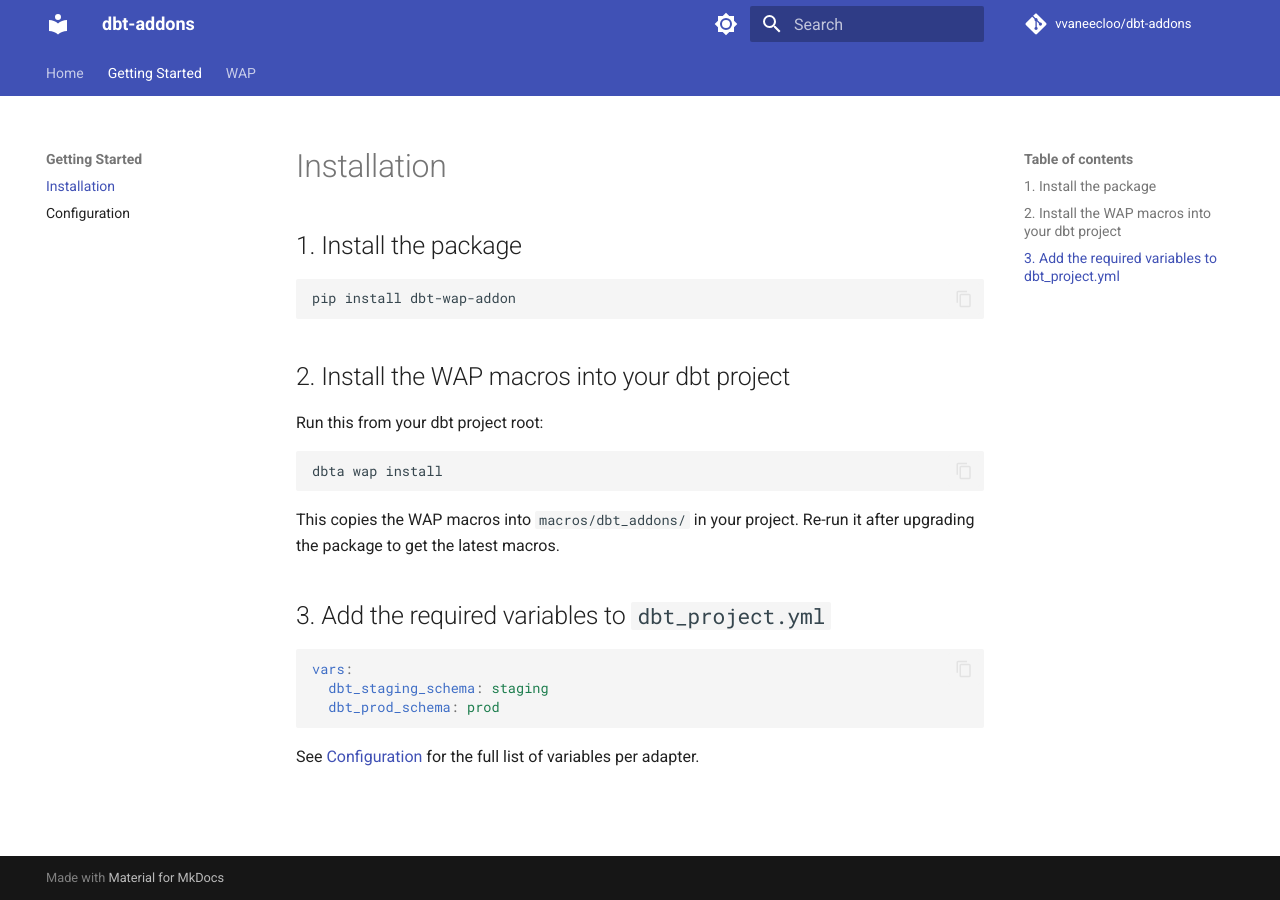
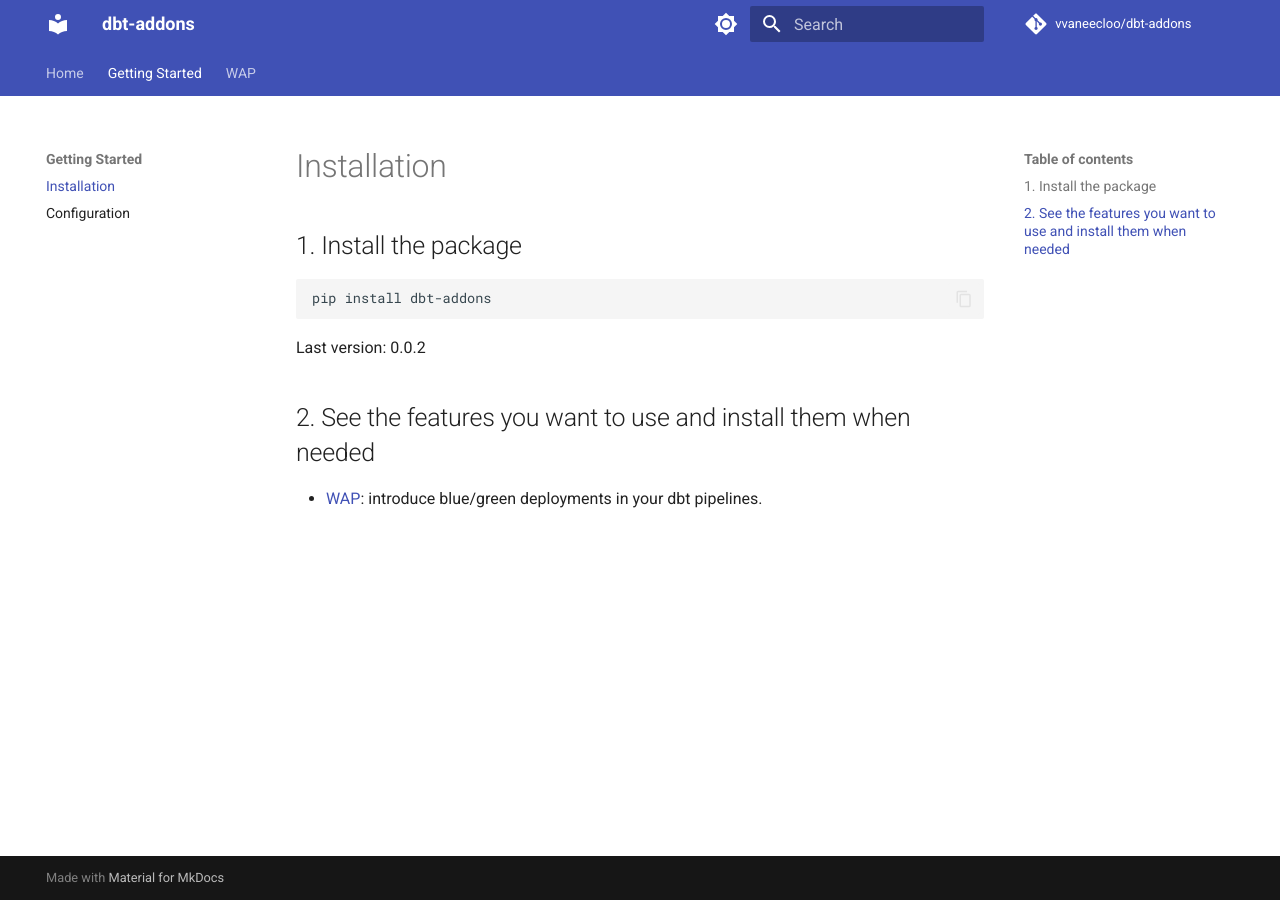
Before and after one commit to vvaneecloo/dbt-addons, an MkDocs documentation site: the page built from docs/installation.md, in a window 1280 px wide. Built offline with MkDocs 1.6.1 and Material for MkDocs 9.7.7, drawn with Linux system fonts in a browser that asks for light colours; comment, search, counter and statistics services are not loaded.

Commit message:
chore: update documentation

````diff
--- a/docs/installation.md
+++ b/docs/installation.md
@@ -3,25 +3,11 @@
 ## 1. Install the package
 
 ```bash
-pip install dbt-wap-addon
+pip install dbt-addons
 ```
 
-## 2. Install the WAP macros into your dbt project
+Last version: 0.0.2
 
-Run this from your dbt project root:
+## 2. See the features you want to use and install them when needed
 
-```bash
-dbta wap install
-```
-
-This copies the WAP macros into `macros/dbt_addons/` in your project. Re-run it after upgrading the package to get the latest macros.
-
-## 3. Add the required variables to `dbt_project.yml`
-
-```yaml
-vars:
-  dbt_staging_schema: staging
-  dbt_prod_schema: prod
-```
-
-See [Configuration](configuration.md) for the full list of variables per adapter.
+- [WAP](wap/concept.md): introduce blue/green deployments in your dbt pipelines.
````
